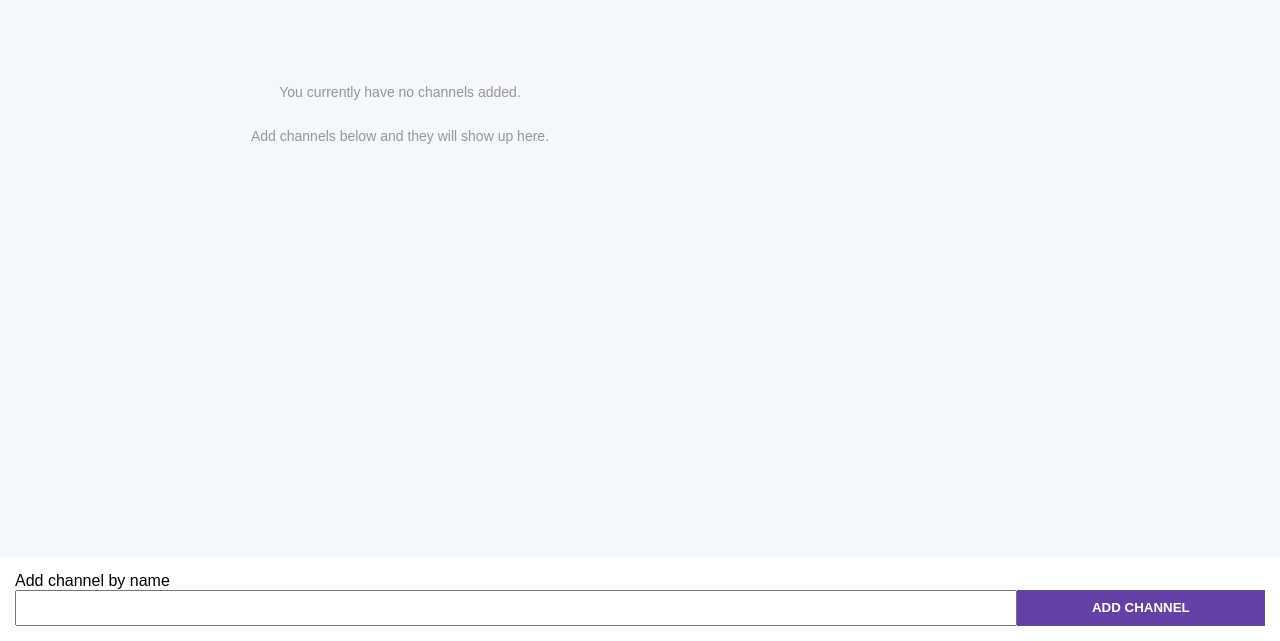
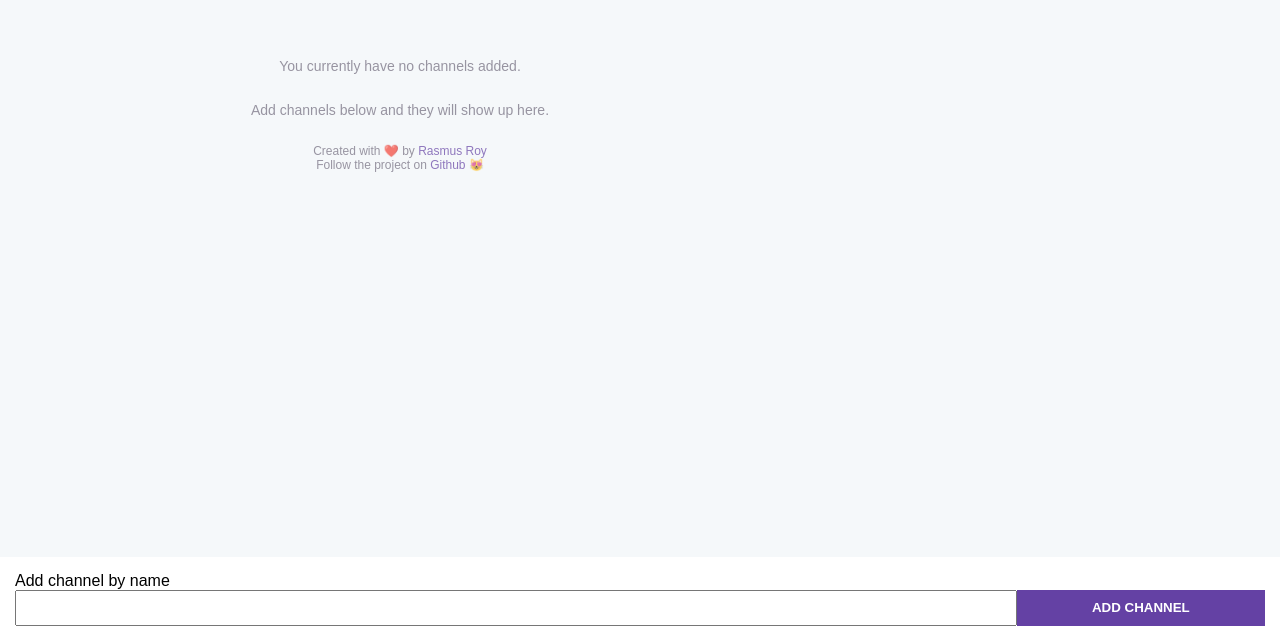
Before and after one commit to rasmusroy/TwitchWatchList, a browser extension: page index.html in a window 1280 px wide. Shown: the part 159-800 px from the top of the page. Drawn offline with Linux system fonts and the light colour scheme.

Commit message:
Added credits to empty state

```diff
--- a/assets/css/sass/style.scss
+++ b/assets/css/sass/style.scss
@@ -39,6 +39,7 @@ button {
   flex-direction: column;
   overflow-y: scroll;
 }
+
 
 //Channel Element
 .channel-element {
@@ -150,4 +151,20 @@ button {
   height: 100%;
   width: 100%;
   opacity: 0.7;
+  text-align: center;
 }
+.credits {
+  font-size: 12px;
+}
+
+a.state-link {
+  color: $twitchpurple;
+  text-decoration: none;
+
+  &:hover {
+    color: $twitchpurple-hover;
+  }
+  &:visited {
+    color: $twitchpurple;
+  }
+}
--- a/index.html
+++ b/index.html
@@ -12,9 +12,13 @@
     <div class="stream-container--empty" id="empty-state">
       <p>You currently have no channels added.</p>
       <p>Add channels below and they will show up here.</p>
+      <div class="credits">
+        <p>Created with ❤️ by <a class="state-link" href="https://twitter.com/rasmusroy">Rasmus Roy</a><br> Follow the project
+          on <a class="state-link" href="https://github.com/rasmusroy/TwitchWatchList">Github 😻</a></p>
+      </div>
     </div>
     <!-- STREAMER ELEMENTS HERE  -->
-    </div>
+  </div>
 
   </div>
   <!-- Add Stream Form Start -->
```
Also changed, not shown: build/css/style.css.
